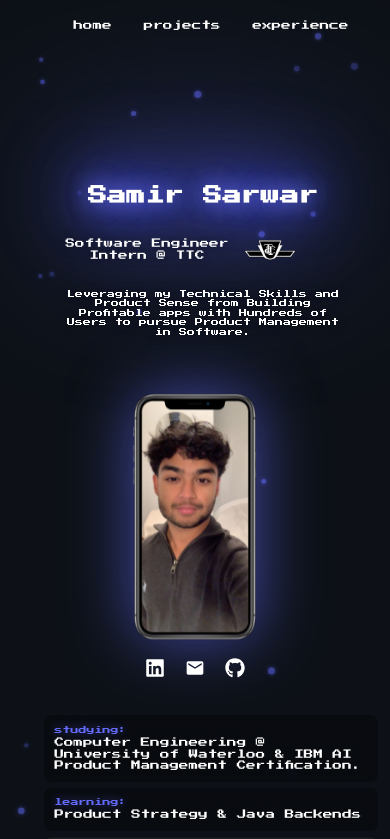
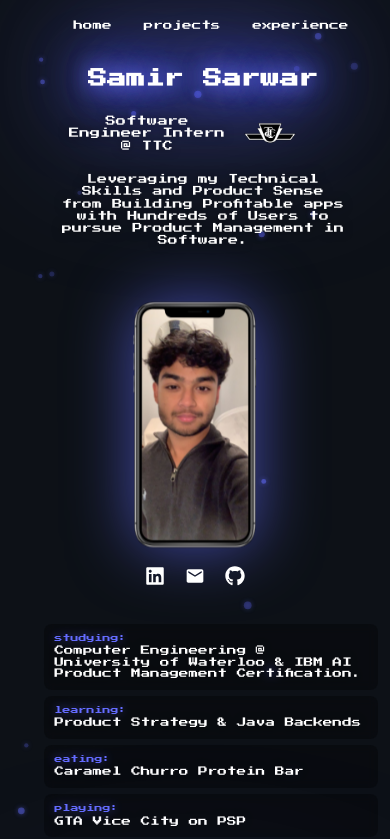
Before and after one commit to samir-sarwar/samirsarwar, a React (Vite) app: page / in a window 390 px wide. Shown: the top 839 px of the page. Built offline with nearby package versions, Linux system fonts and the light colour scheme.

Commit message:
fixing mobile view

```diff
--- a/src/App.css
+++ b/src/App.css
@@ -683,7 +683,7 @@ body {
   }
 
   .navbar-container {
-    margin-bottom: 8rem;
+    margin-bottom: 1.5rem;
   }
   .profile-container {
     min-height: auto;
@@ -705,13 +705,13 @@ body {
 
   /* Reduce job title size */
   .position-text {
-    font-size: 0.6rem; /* Reduced from 0.9rem */
+    font-size: 0.65rem; /* Reduced from 0.9rem */
     text-align: center;
     line-height: 1.2;
   }
 
   .position-subtext {
-    font-size: 0.5rem; /* Reduced from 0.6rem */
+    font-size: 0.63rem; /* Reduced from 0.6rem */
     line-height: 1.2;
     text-align: center;
   }
```
